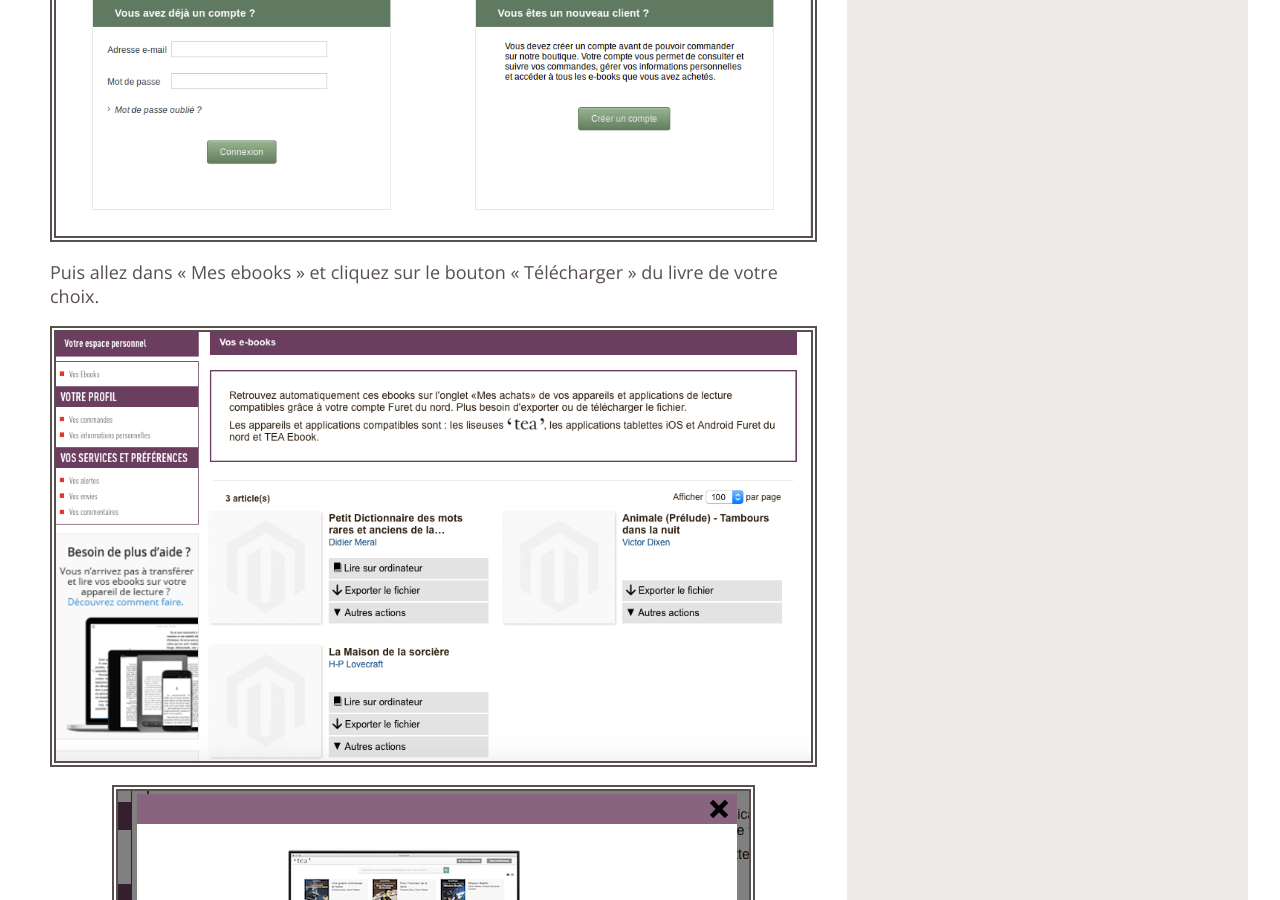
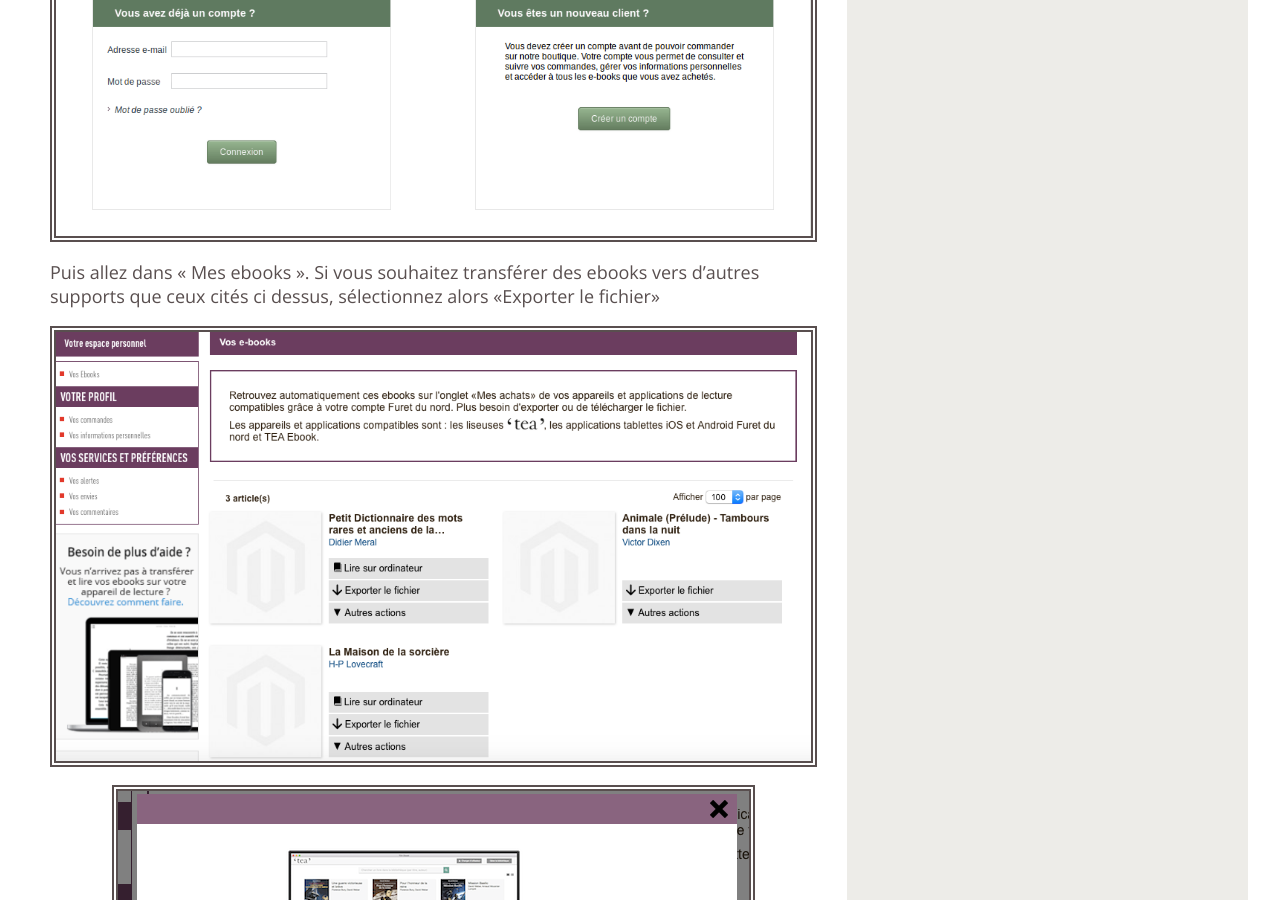
Before and after one commit to TEA-ebook/help-center, a Jekyll site: the page built from _pages/web-web.md, in a window 1280 px wide and 900 px high, scrolled down 18084 px. Built offline with Jekyll 4.4.1, drawn with Linux system fonts in a browser that asks for light colours.

Commit message:
Export des fichiers dans Mes Ebooks

```diff
--- a/_includes/telecharger-ordinateur.md
+++ b/_includes/telecharger-ordinateur.md
@@ -2,7 +2,7 @@
 
 ![](/images/telecharger-ordinateur-1.png)
 
-Puis allez dans « Mes ebooks » et cliquez sur le bouton « Télécharger » du livre de votre choix.
+Puis allez dans « Mes ebooks ». Si vous souhaitez transférer des ebooks vers d’autres supports que ceux cités ci dessus, sélectionnez alors «Exporter le fichier»
 
 ![](/images/telecharger-ordinateur-2.png)
 
```
